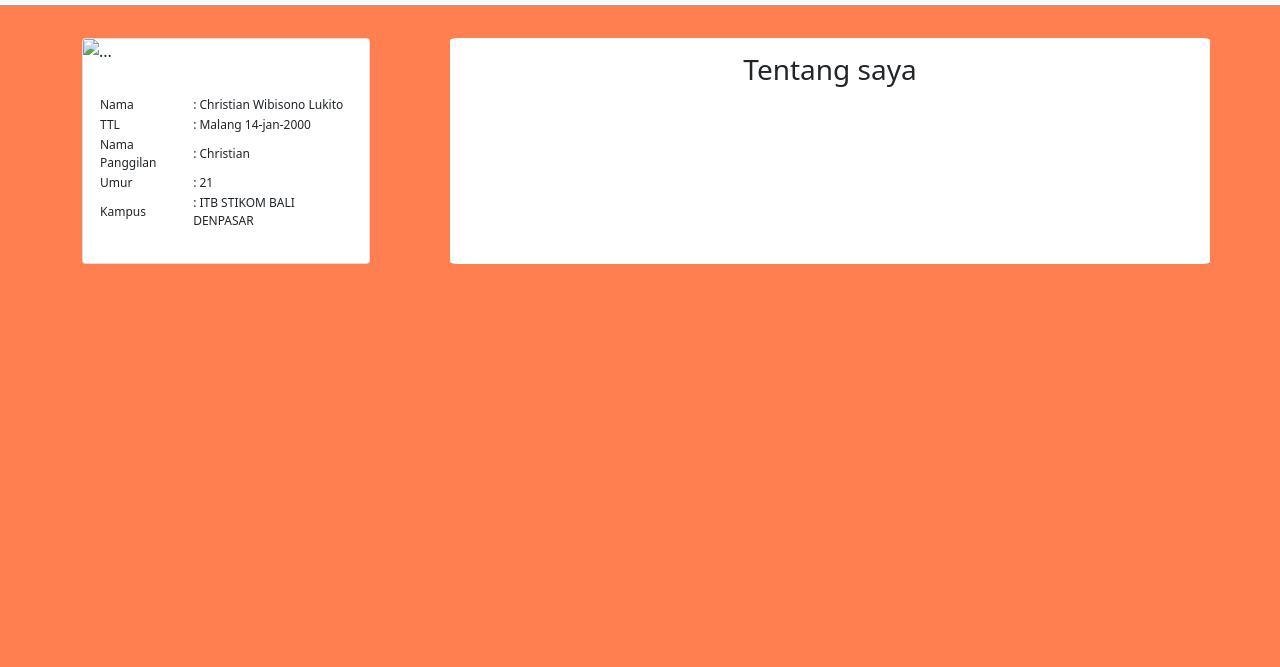
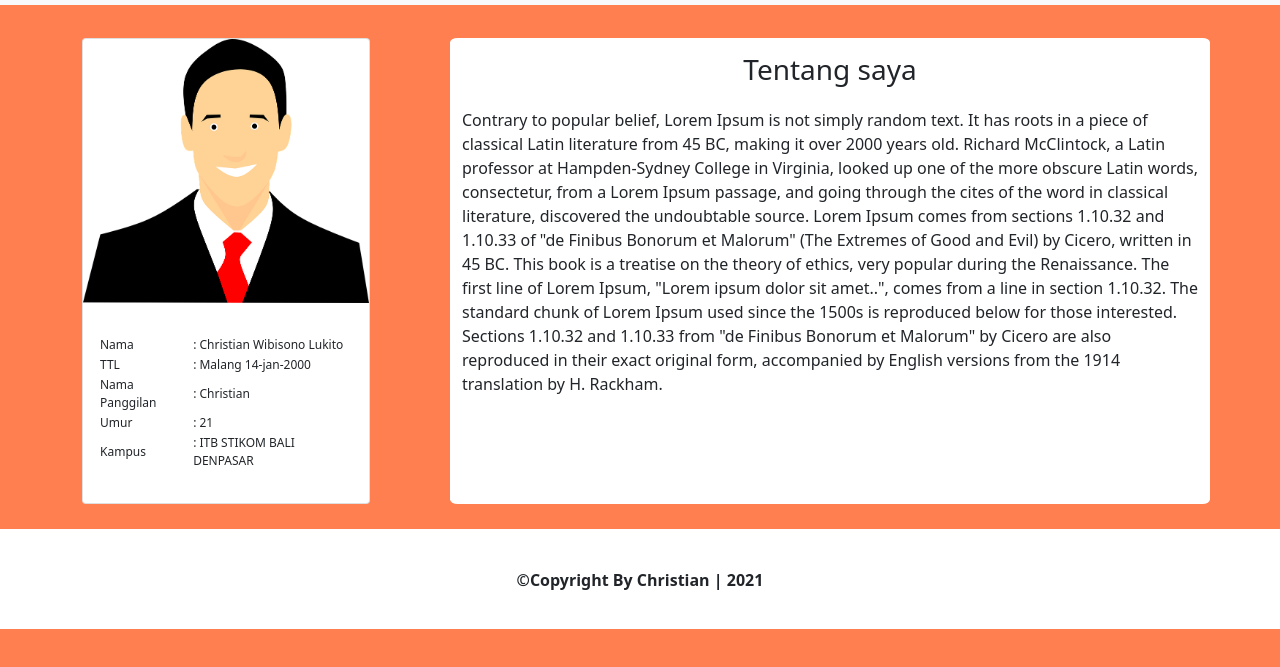
Before and after one commit to xiwangyingde/xiwangyingde.github.io-profile, a plain HTML site: page index.html in a window 1280 px wide. Shown: the part 63-730 px from the top of the page. Drawn offline with nearby package versions, Linux system fonts and the light colour scheme.

Commit message:
Add files via upload

```diff
--- a/index.html
+++ b/index.html
@@ -21,7 +21,7 @@
 			<div class="row">
 				<div class="col-md-4">
 					<div class="card" style="width: 18rem;">
-				  <img src="img/person.png" class="card-img-top" alt="...">
+				  <img src="person.png" class="card-img-top" alt="...">
 				  <div class="card-body">
 				    <p class="card-text">
 				    	<table>
@@ -57,9 +57,16 @@
 				</div>
 				<div class="col-md-8" id="about">
 					<h3 align="center" style="margin-top: 2%;">Tentang saya</h3>
+					<p style="margin-top: 3%;"> Contrary to popular belief, Lorem Ipsum is not simply random text. It has roots in a piece of classical Latin literature from 45 BC, making it over 2000 years old. Richard McClintock, a Latin professor at Hampden-Sydney College in Virginia, looked up one of the more obscure Latin words, consectetur, from a Lorem Ipsum passage, and going through the cites of the word in classical literature, discovered the undoubtable source. Lorem Ipsum comes from sections 1.10.32 and 1.10.33 of "de Finibus Bonorum et Malorum" (The Extremes of Good and Evil) by Cicero, written in 45 BC. This book is a treatise on the theory of ethics, very popular during the Renaissance. The first line of Lorem Ipsum, "Lorem ipsum dolor sit amet..", comes from a line in section 1.10.32.
+
+The standard chunk of Lorem Ipsum used since the 1500s is reproduced below for those interested. Sections 1.10.32 and 1.10.33 from "de Finibus Bonorum et Malorum" by Cicero are also reproduced in their exact original form, accompanied by English versions from the 1914 translation by H. Rackham.	</p>
 				</div>
 			</div>
 		</div>
+	</div>
+	<div class="footer">
+				<p align="center"><b>©Copyright By Christian | 2021</b></p>
+
 	</div>
 
 </body>
--- a/style.css
+++ b/style.css
@@ -12,3 +12,9 @@
 	background-color: white;
     border-radius: 1%;
 }
+.footer{
+	background-color: white;
+    margin-top: 2%;
+    padding-top: 3%;
+    height: 100px;
+}
```
Also changed, not shown: person.png (added). Lines whose indentation alone changed are shown as unchanged.
